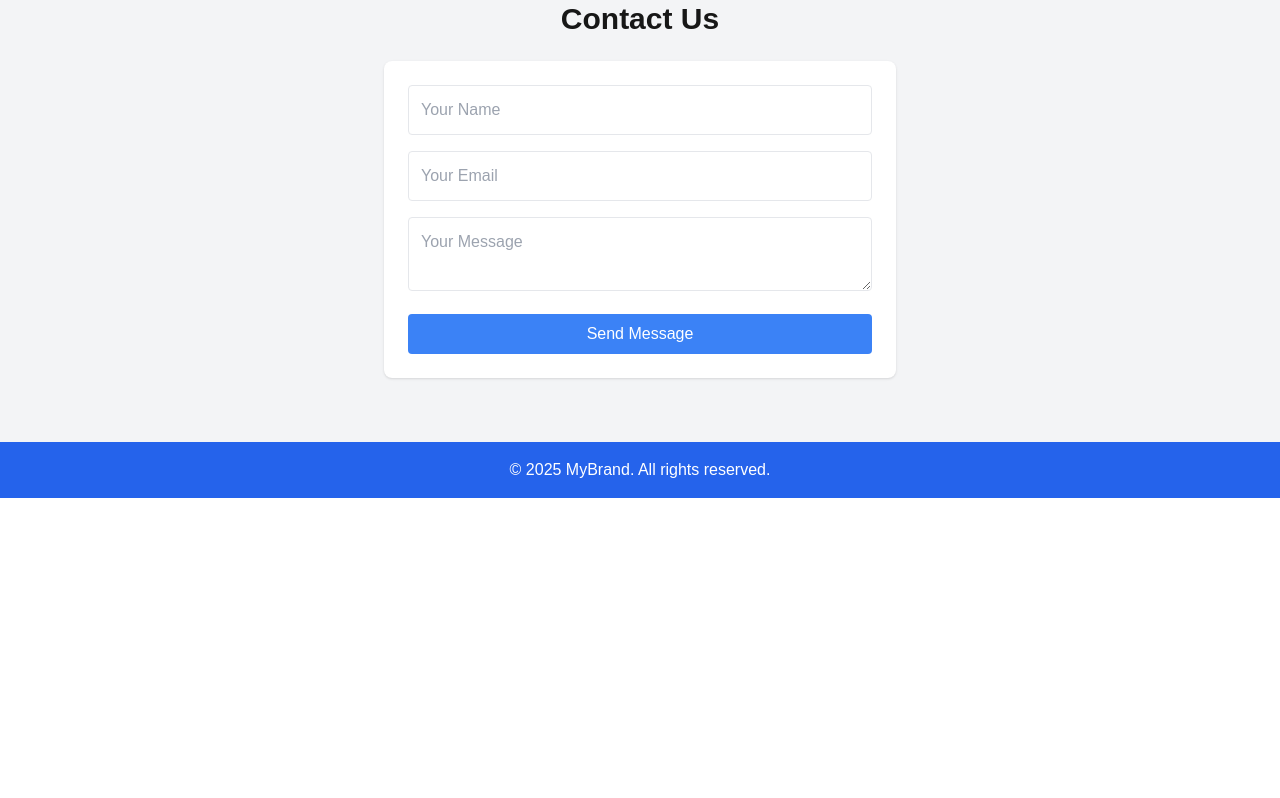
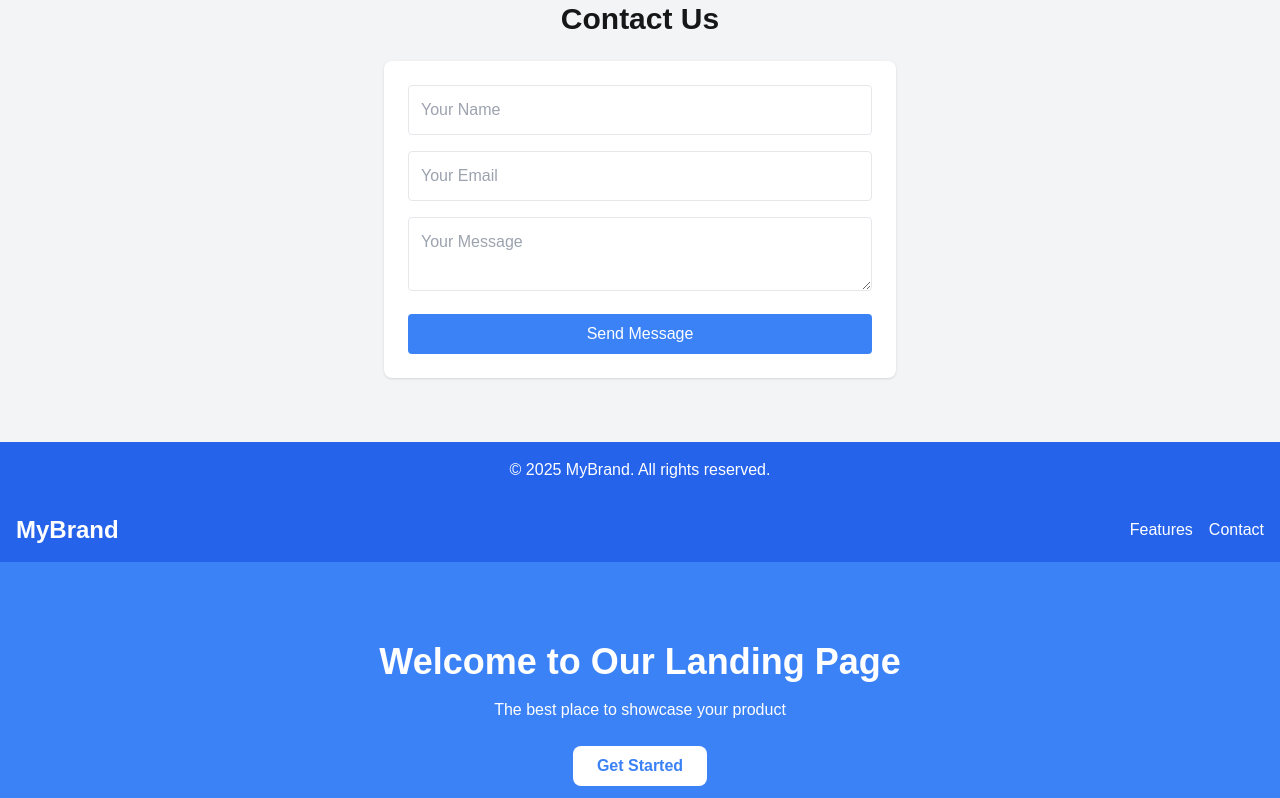
Before and after one commit to rendy-rr/welcome-landing-page, a Next.js app: page / in a window 1280 px wide. Shown: the part 729-1527 px from the top of the page. Before the commit the page ends 1227 px from the top, so only its background shows below. Built offline with nearby package versions, Linux system fonts and the light colour scheme.

Commit message:
3rd commit

```diff
--- a/app/layout.tsx
+++ b/app/layout.tsx
@@ -26,11 +26,15 @@ export default function RootLayout({
 }>) {
   return (
     <html lang="en">
+      <head>
+        <title>Next.js</title>
+      </head>
       <body
         className={`${geistSans.variable} ${geistMono.variable} antialiased`}
       >
         {children}
         <Analytics />
+        {children}
         <SpeedInsights />
       </body>
 
```
